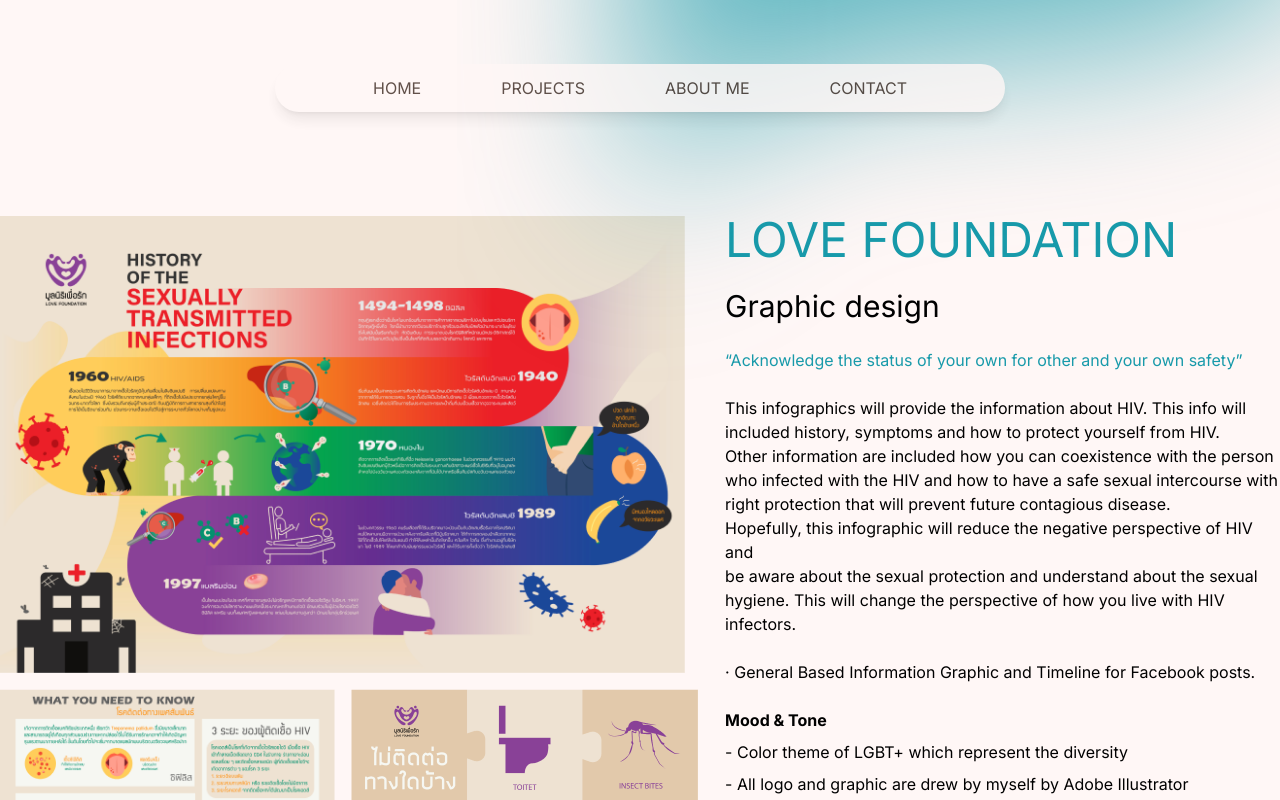
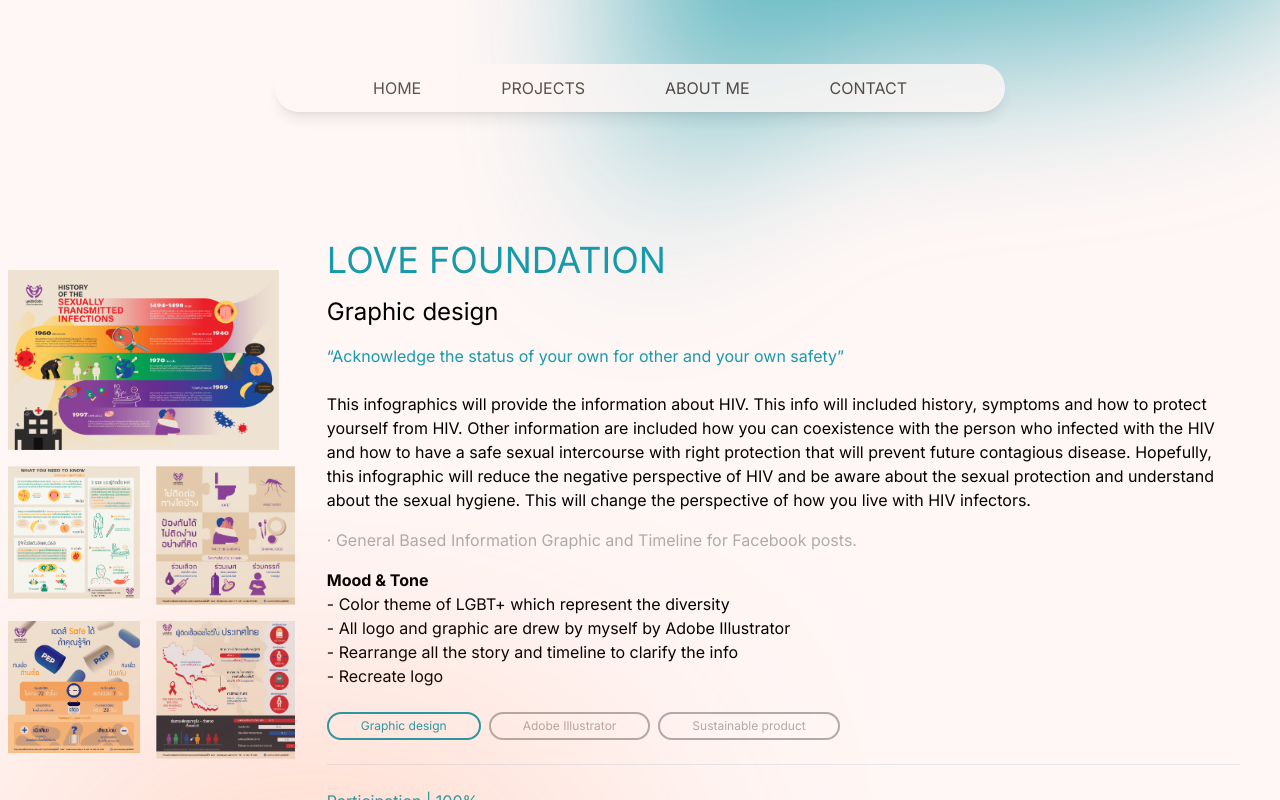
Before and after one commit to SupaseKLs/Webfolio-Aye, a Next.js app: page /FOUNDATION in a window 1280 px wide. Shown: the top 800 px of the page. Built offline with nearby package versions, Linux system fonts and the light colour scheme.

Commit message:
first commit

```diff
--- a/src/app/Alamus/page.jsx
+++ b/src/app/Alamus/page.jsx
@@ -19,27 +19,27 @@ const page = () => {
                     </div>
                 </div>
 
-                <div className='max-w-7xl m-auto mt-20 px-4'>
+                <div className='max-w-7xl m-auto  xl:h-full h-screen mt-20 px-4'>
                     <div className="flex xl:flex-col xl:items-center">
                         <div>
-                            <Image className='xl:w-screen' src={Alamus} />
+                            <Image className='max-w-fit max-h-[700px]' src={Alamus} />
                         </div>
-                        <div className=' flex flex-col xl:justify-center xl:items-center pb-10'>
-                            <h1 className='sm:text-2xl text-primary-color text-5xl xl:pt-12'>Alamus - All in a mussel</h1>
-                            <h3 className='sm:text-xl sm:mt-2 text-3xl mt-6'>Product design & Thesis</h3>
-                            <p className='xl:w-[540px] w-[800px] sm:text-sm sm:mt-2 mt-6 xl:pt-8'>In Phra Samut Chedi district of Samut Prakan, Thailand, in this the area there are many mussel landfill that create pollution, for example, rotten smell, porous soil. As a local, this project considered as design solution and made from 100% sustainable materials. This project concept came from mussel shell (oval shape) and develop to other form and pattern. Color of the products came from mussel and other natural pigment colors. Overall this project aim to eliminate mussel waste and sustainable products. Products are household and decorative product, to make sure that all product are easy to use and everyone can use.
-                            </p>
-                            <div className='max-w-7xl m-auto flex mt-6 flex-col'>
-                                <div className='xl:w-[540px] w-[800px] flex flex-wrap gap-y-2 gap-x-2'>
-                                    <p className='sm:text-[10px] px-8 py-1 border-2 border-primary-color text-primary-color rounded-full'>Product design</p>
-                                    <p className='sm:text-[10px] px-8 py-1 ml-4 border-2 border-gray-color text-gray-color rounded-full'>Rhinoceros 3D</p>
-                                    <p className='sm:text-[10px] px-8 py-1 ml-4 border-2 border-gray-color text-gray-color rounded-full'>Adobe Illustrator</p>
-                                    <p className='sm:text-xs px-8 py-1 border-2 border-primary-color text-primary-color rounded-full'>Sustainable product </p>
-                                </div>
+                        <div className='px-10'>
+                            <div className='py-10'>
+                                <h1 className='text-primary-color text-3xl'>Alamus - All in a mussel</h1>
+                                <h3 className='text-xl pt-4'>Product design & Thesis</h3>
                             </div>
-                            <hr className='my-6' />
-                            <p className='text-primary-color'>Participation | 100%</p>
+                            <p>In Phra Samut Chedi district of Samut Prakan, Thailand, in this the area there are many mussel landfill that create pollution, for example, rotten smell, porous soil. As a local, this project considered as design solution and made from 100% sustainable materials. This project concept came from mussel shell (oval shape) and develop to other form and pattern. Color of the products came from mussel and other natural pigment colors. Overall this project aim to eliminate mussel waste and sustainable products. Products are household and decorative product, to make sure that all product are easy to use and everyone can use. </p>
+                            <div className='flex flex-wrap gap-2 mt-6'>
+                            <p className='text-xs px-8 py-1 border-2 border-primary-color text-primary-color rounded-full'>Product design</p>
+                            <p className='text-xs px-8 py-1 border-2 border-gray-color text-gray-color rounded-full'>Rhinoceros 3D</p>
+                            <p className='text-xs px-8 py-1 border-2 border-gray-color text-gray-color rounded-full'>Adobe Illustrator</p>
+                            <p className='text-xs px-8 py-1 border-2 border-primary-color text-primary-color rounded-full'>Sustainable product </p>
                         </div>
+                        <hr className='my-6' />
+                        <p className='text-primary-color'>Participation | 100%</p>
+                        </div>
+
                     </div>
                 </div>
             </div>
--- a/src/app/FOUNDATION/page.jsx
+++ b/src/app/FOUNDATION/page.jsx
@@ -19,7 +19,7 @@ const page = () => {
                 </div>
 
                 <div className="xl:flex-col flex sm:p-5 xl:justify-center mt-20 pb-10">
-                    <div className='flex flex-col xl:items-center'>
+                    <div className='xl:w-fit m-auto px-2 w-screen flex flex-col xl:items-center'>
                         <div>
                             <Image src={img1} />
                         </div>
@@ -41,34 +41,33 @@ const page = () => {
                         </div>
                     </div>
 
-                    <div className='sm:px-1 xl:m-auto xl:px-4 ml-10 xl:mt-4'>
-                        <h1 className='sm:text-2xl text-primary-color text-5xl'>LOVE FOUNDATION</h1>
-                        <p className='sm:text-xl sm:mt-2 text-3xl mt-6'>Graphic design</p>
-                        <p className='text-primary-color mt-6'>“Acknowledge the status of your own for other and your own safety”</p>
-                        <p className='sm:text-sm sm:mt-2 mt-6'>This infographics will provide the information about HIV. This info will<br /> included history, symptoms and how to protect yourself from HIV.<br />
-                            Other information are included how you can coexistence with the person<br /> who infected with the HIV and how to have a safe sexual intercourse with<br /> right protection that will prevent future contagious disease.<br />
-                            Hopefully, this infographic will reduce the negative perspective of HIV and<br /> be aware about the sexual protection and understand about the sexual <br />hygiene. This will change the perspective of how you live with HIV infectors.</p>
-                        <p className='my-6'>· General Based Information Graphic  and Timeline for Facebook posts.</p>
-                        <h1 className='font-bold'>Mood & Tone</h1>
-                        <p className='mt-2'>
-                            - Color theme of LGBT+ which represent the diversity
-                        </p>
-                        <p className='mt-2'>
-                            - All logo and graphic are drew by myself by Adobe Illustrator
-                        </p>
-                        <p className='mt-2'>
-                            - Rearrange all the story and timeline to clarify the info
-                        </p>
-                        <p className='mt-2'>
-                            - Recreate logo
-                        </p>
-                        <div className='flex mt-6'>
+                    <div className='px-10'>
+                        <div className='py-6'>
+                            <h1 className='text-4xl text-primary-color'>LOVE FOUNDATION</h1>
+                            <h3 className='py-4 text-2xl'>Graphic design</h3>
+                            <p className='text-primary-color'>“Acknowledge the status of your own for other and your own safety”</p>
+                        </div>
+                        <div>
+                            <p>This infographics will provide the information about HIV. This info will included history, symptoms and how to protect yourself from HIV.
+                                Other information are included how you can coexistence with the person who infected with the HIV and how to have a safe sexual intercourse with right protection that will prevent future contagious disease.
+                                Hopefully, this infographic will reduce the negative perspective of HIV and be aware about the sexual protection and understand about the sexual hygiene. This will change the perspective of how you live with HIV infectors.</p>
+                        </div>
+                        <div className='py-4'>
+                            <p className='text-gray-color'>· General Based Information Graphic  and Timeline for Facebook posts.</p>
+                        </div>
+                        <div>
+                            <p className='font-bold'>Mood & Tone</p>
+                            <p>- Color theme of LGBT+ which represent the diversity<br />
+                                - All logo and graphic are drew by myself by Adobe Illustrator<br />
+                                - Rearrange all the story and timeline to clarify the info<br />
+                                - Recreate logo</p>
+                        </div>
+                        <div className='flex flex-wrap gap-2 mt-6'>
                             <p className='text-xs px-8 py-1 border-2 border-primary-color text-primary-color rounded-full'>Graphic design</p>
-                            <p className='text-xs px-8 py-1 ml-4 border-2 border-gray-color text-gray-color rounded-full'>Adobe illustrator</p>
-                            <p className='text-xs px-8 py-1 ml-4 border-2 border-gray-color text-gray-color rounded-full'>Adobe Photoshop</p>
+                            <p className='text-xs px-8 py-1 border-2 border-gray-color text-gray-color rounded-full'>Adobe Illustrator</p>
+                            <p className='text-xs px-8 py-1 border-2 border-gray-color text-gray-color rounded-full'>Sustainable product </p>
                         </div>
                         <hr className='my-6' />
-                        <p className='text-primary-color'>Date | 3 weeks</p>
                         <p className='text-primary-color'>Participation | 100%</p>
                     </div>
                 </div>
--- a/src/app/Rebrand_Siam_Wellness/page.jsx
+++ b/src/app/Rebrand_Siam_Wellness/page.jsx
@@ -21,12 +21,12 @@ const page = () => {
                 <div className='max-w-7xl m-auto mt-20 px-4'>
                     <div className="flex xl:flex-col items-center">
                         <div>
-                            <Image src={Img} />
+                            <Image className='xl:max-w-full max-w-fit' src={Img} />
                         </div>
                         <div className='pb-10 pl-5'>
                             <h1 className='sm:text-2xl text-primary-color text-5xl'>Rebrand - Siam Wellness </h1>
                             <h3 className='sm:text-xl sm:mt-2 text-3xl mt-6'>Graphic design</h3>
-                            <p className='sm:text-sm sm:mt-2 mt-6'>Siam Wellness group is a hospitality commercial type specific on health spa.<br /> As company expanding the branch, they want to engage to all type of<br /> customers from high to low budget. This conclude the idea to recreate new<br /> logos and character branding. Logos represent hands that form around circle.<br /> Circle refer to all a(round) to represent this brand that they do everything on<br /> health spa and in the center will have SW which stand for Siam wellness<br /> brand. Overall aiming  for friendly feeling logos to attract more types of<br /> customers.
+                            <p className='sm:text-sm sm:mt-2 mt-6'>Siam Wellness group is a hospitality commercial type specific on health spa. As company expanding the branch, they want to engage to all type of customers from high to low budget. This conclude the idea to recreate new logos and character branding. Logos represent hands that form around circle. Circle refer to all a(round) to represent this brand that they do everything on health spa and in the center will have SW which stand for Siam wellness brand. Overall aiming  for friendly feeling logos to attract more types of customers.
                             </p>
                             <div className='flex mt-6'>
                             <p className='sm:text-xs px-8 py-1 border-2 border-primary-color text-primary-color rounded-full'>Graphic design</p>
```
Also changed, not shown: 1 other file (tests, documents, lock files or other folders).
